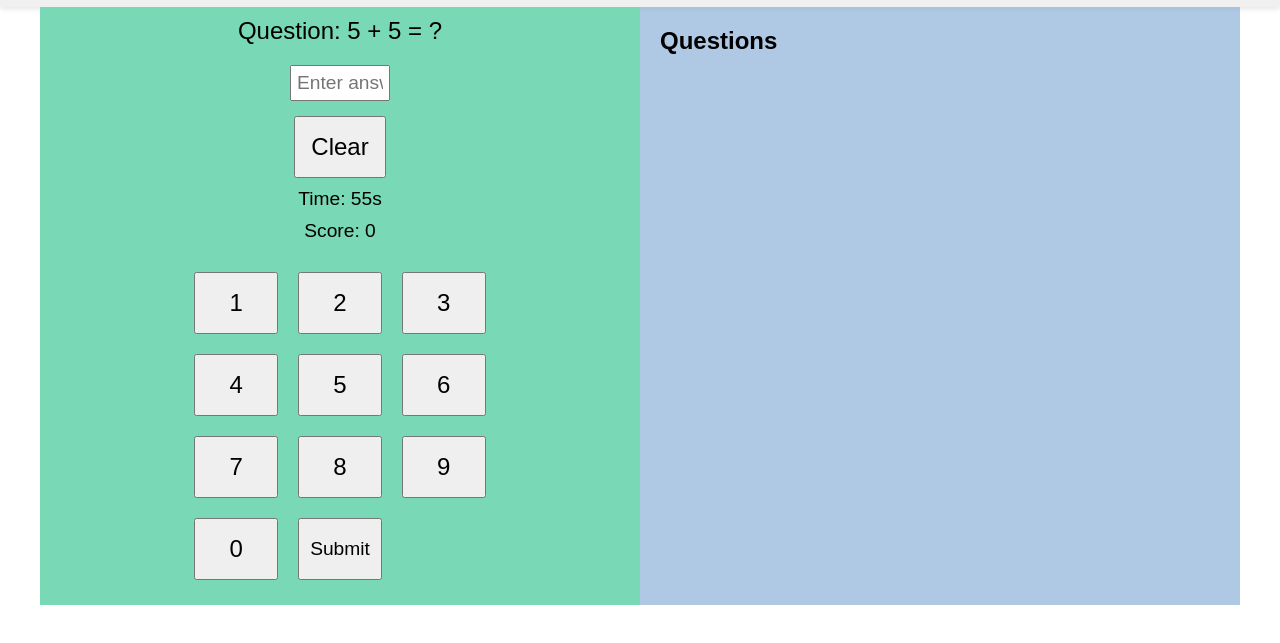
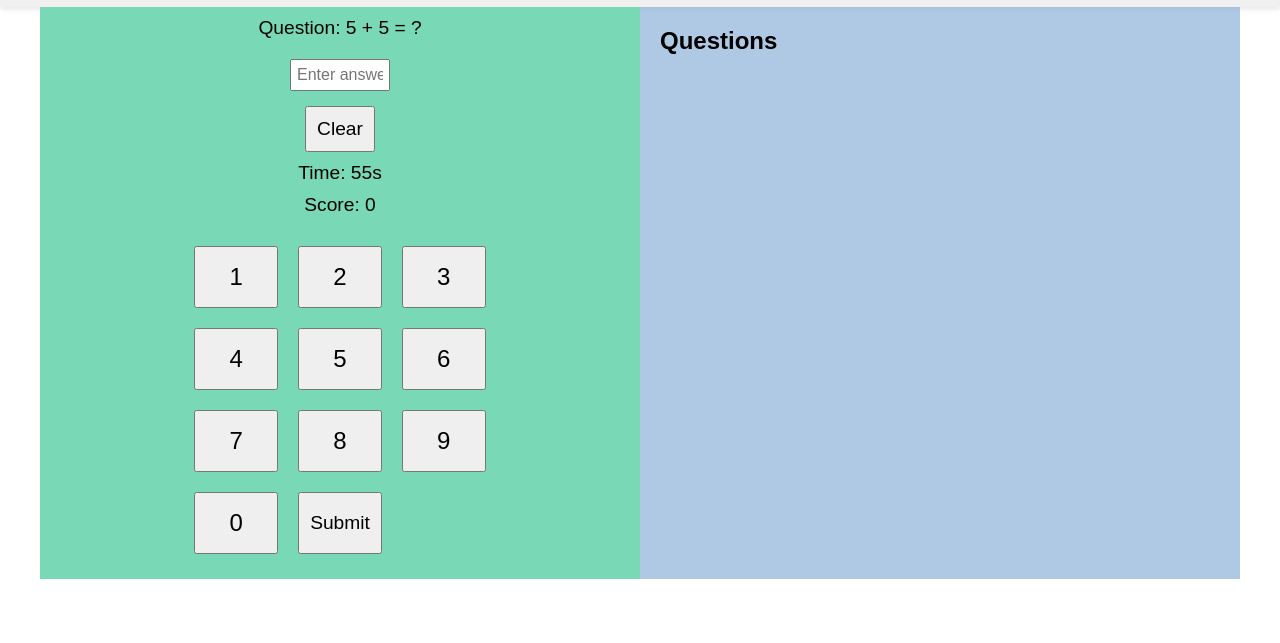
Before and after one commit to shahidFunGames/Add, a plain HTML site: page index.html in a window 1280 px wide. Shown: the part 93-736 px from the top of the page. Drawn offline with Linux system fonts and the light colour scheme.

Commit message:
Update styles.css
button updated

```diff
--- a/styles.css
+++ b/styles.css
@@ -61,14 +61,14 @@ header {
 
 .question {
     padding: 10px;
-	font-size: 1.5em;
+	font-size: 1.2em;
     margin-bottom: 10px;
 }
 
 input[type="text"] {
     width: 100px;
     padding: 5px;
-    font-size: 1.2em;
+    font-size: 1em;
     text-align: center;
     margin-bottom: 10px;
 }
@@ -96,13 +96,13 @@ button {
     gap: 10px;
 }
 
-.number, .clear {
+.number, .submit {
     padding: 15px;
     font-size: 1.5em;
     text-align: center;
 }
 
-.clear {
+.submit {
     grid-column: span 2;
 }
 
```
